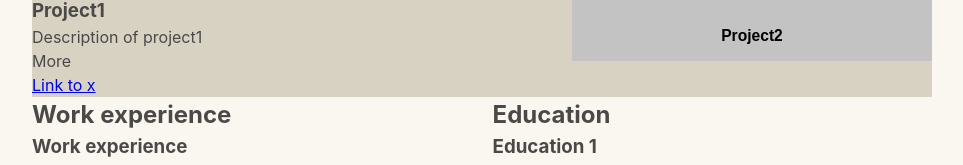
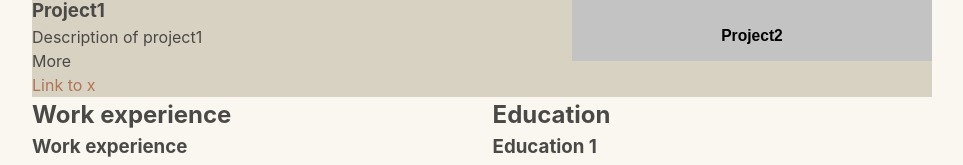
Before and after one commit to vuorisumu/portfolio, a React (Vite) app: page / in a window 1280 px wide. Shown: the part 331-496 px from the top of the page, without its empty margins (158-1121 px from the left). Built offline with nearby package versions, Linux system fonts and the light colour scheme.

Commit message:
feat: add default styles for links

```diff
--- a/src/styles/_nav.scss
+++ b/src/styles/_nav.scss
@@ -22,7 +22,6 @@ nav {
 
     a {
         color: theme.$text-primary;
-        text-decoration: none;
         font-weight: 600;
         padding: 0 3px;
 
--- a/src/styles/main.css
+++ b/src/styles/main.css
@@ -84,7 +84,6 @@ nav div ul li {
 }
 nav a {
   color: var(--text-primary);
-  text-decoration: none;
   font-weight: 600;
   padding: 0 3px;
 }
@@ -226,4 +225,9 @@ footer {
   width: 100%;
   height: 2.5rem;
   text-align: center;
+}
+
+a {
+  color: var(--accent);
+  text-decoration: none;
 }/*# sourceMappingURL=main.css.map */
--- a/src/styles/main.scss
+++ b/src/styles/main.scss
@@ -56,3 +56,8 @@ $footer-height: 2.5rem;
     height: $footer-height;
     text-align: center;
   }
+
+  a {
+    color: theme.$accent;
+    text-decoration: none;
+  }
```
Also changed, not shown: 1 other file (tests, documents, lock files or other folders).
